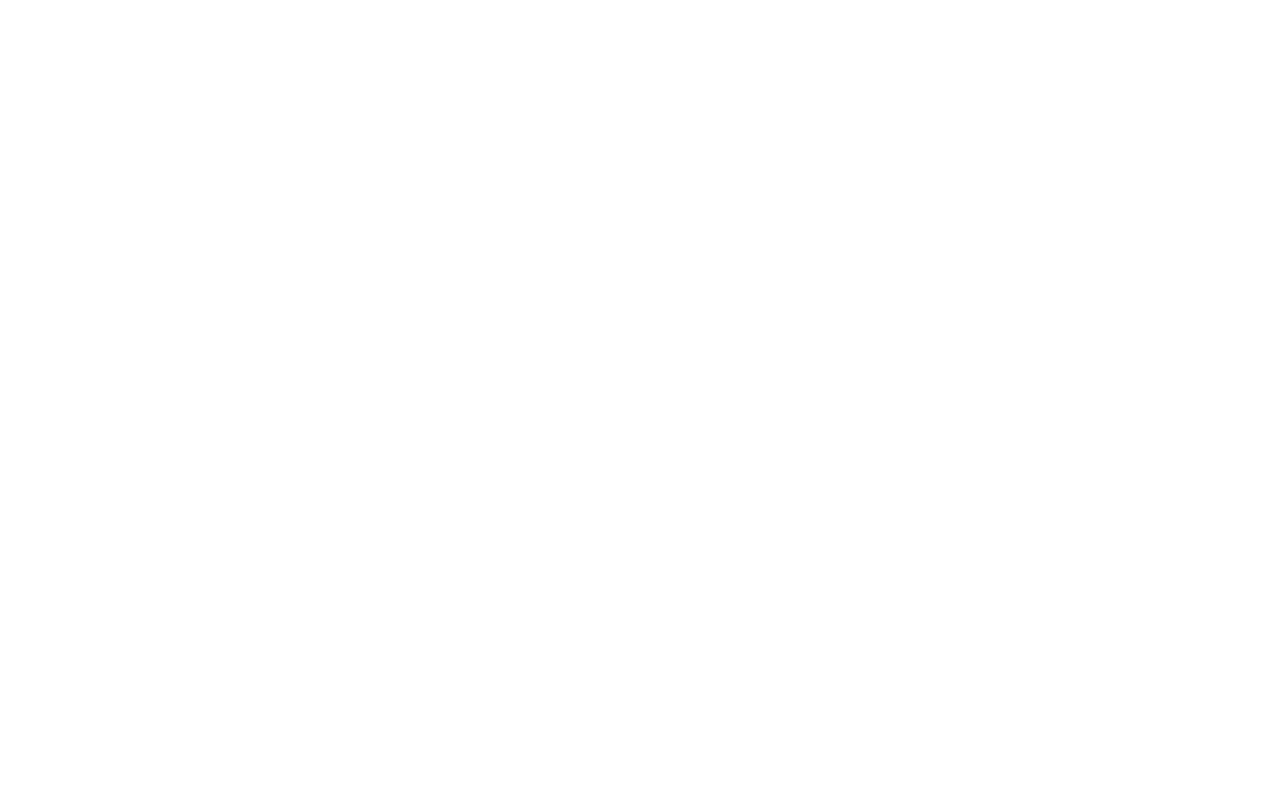
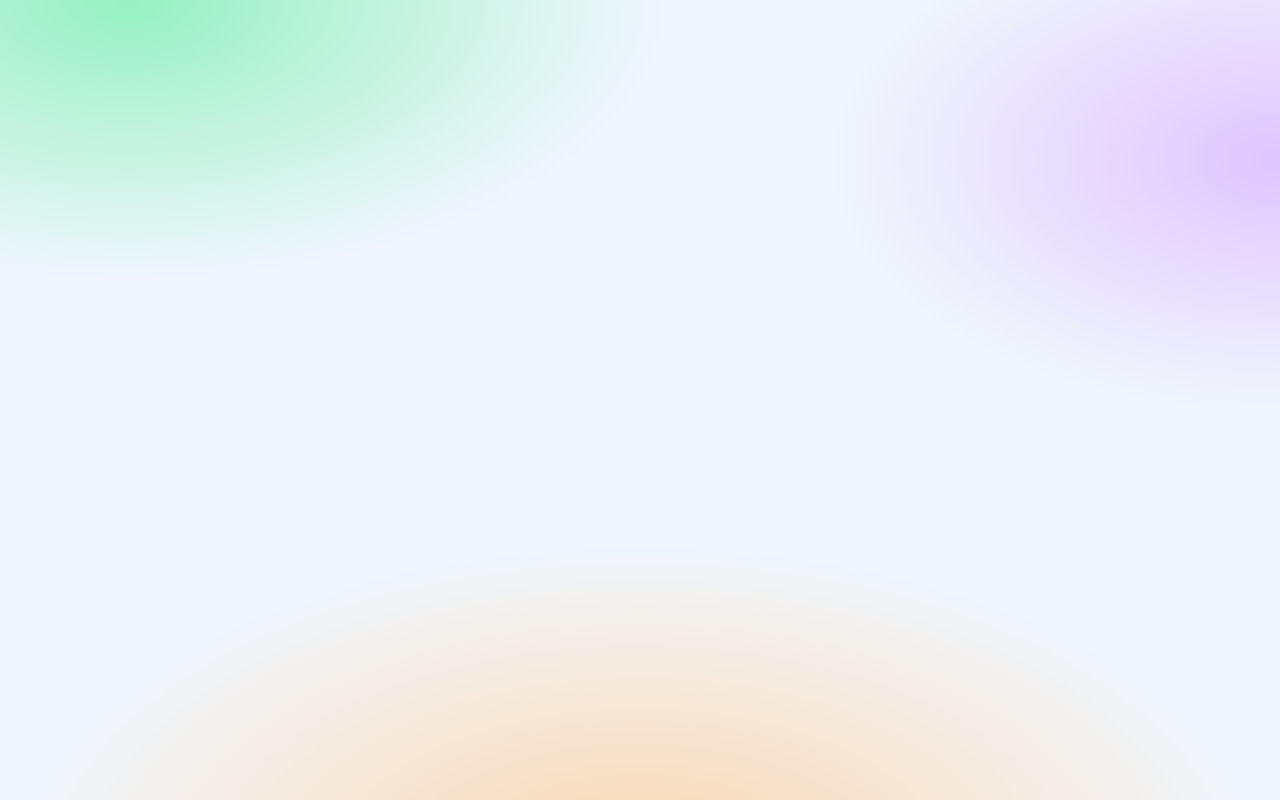
Before and after one commit to roby-dev/pica-pica-app, an Angular app: page / in a window 1280 px wide. Built offline with nearby package versions, Linux system fonts and the light colour scheme.

Commit message:
feat: add Tailwind v4 glass design tokens and pre-paint theme

```diff
--- a/odd/tasks/pica-pica-mvp.md
+++ b/odd/tasks/pica-pica-mvp.md
@@ -14,7 +14,7 @@ Spec source of truth: `docs/architecture.md` (read it fully; section 11 lists wo
 ## Tasks
 - [x] T1 WU-01 Scaffold (S1,S4) — inline — test 2/2, build OK, no zone.js
 - [x] T2 WU-02 Aliases + boundaries lint — inline — lint clean, lint:verify 7/7, test+build OK
-- [ ] T3 WU-03 Tailwind v4 + tokens
+- [x] T3 WU-03 Tailwind v4 + tokens — inline — built CSS has -webkit-backdrop-filter, data-theme dark, .app-bg
 - [ ] T4 WU-04 Shared kernel
 - [ ] T5 WU-05 shared/ui atoms A
 - [ ] T6 WU-06 shared/ui atoms B
--- a/package.json
+++ b/package.json
@@ -27,12 +27,15 @@
     "@angular/cli": "^22.2.5",
     "@angular/compiler-cli": "^22.2.0",
     "@eslint/js": "^9.39.5",
+    "@tailwindcss/postcss": "^4.3.3",
     "angular-eslint": "^22.6.0",
     "eslint": "^9.39.5",
     "eslint-import-resolver-typescript": "^4.4.5",
     "eslint-plugin-boundaries": "^7.4.0",
     "jsdom": "^30.0.0",
+    "postcss": "^8.5.32",
     "prettier": "^3.8.1",
+    "tailwindcss": "^4.3.3",
     "typescript": "~6.0.2",
     "typescript-eslint": "^8.72.1",
     "vitest": "^5.0.0"
--- a/src/app/app.ts
+++ b/src/app/app.ts
@@ -4,7 +4,7 @@ import { RouterOutlet } from '@angular/router';
 @Component({
   selector: 'pp-root',
   imports: [RouterOutlet],
-  template: '<router-outlet />',
+  template: '<div class="app-bg"></div><router-outlet />',
   changeDetection: ChangeDetectionStrategy.OnPush,
 })
 export class App {}
--- a/src/index.html
+++ b/src/index.html
@@ -4,8 +4,17 @@
     <meta charset="utf-8" />
     <title>PicaPica</title>
     <base href="/" />
-    <meta name="viewport" content="width=device-width, initial-scale=1" />
+    <meta name="viewport" content="width=device-width, initial-scale=1, viewport-fit=cover" />
+    <meta name="theme-color" content="#f4f7fb" />
     <link rel="icon" type="image/x-icon" href="favicon.ico" />
+    <script>
+      // Set the theme before first paint to avoid a light/dark flash.
+      (function () {
+        var pref = localStorage.getItem('pp-theme') || 'system';
+        var dark = pref === 'dark' || (pref === 'system' && matchMedia('(prefers-color-scheme: dark)').matches);
+        document.documentElement.setAttribute('data-theme', dark ? 'dark' : 'light');
+      })();
+    </script>
   </head>
   <body>
     <pp-root></pp-root>
--- a/src/styles.css
+++ b/src/styles.css
@@ -1 +1,110 @@
-/* You can add global styles to this file, and also import other style files */
+@import 'tailwindcss';
+@custom-variant dark (&:where([data-theme=dark], [data-theme=dark] *));
+
+@theme {
+  --font-sans: -apple-system, BlinkMacSystemFont, 'SF Pro Text', 'Inter', system-ui, sans-serif;
+  --color-accent: oklch(0.72 0.17 160);
+  --color-accent-2: oklch(0.7 0.19 300);
+  --color-danger: oklch(0.65 0.22 25);
+  --color-ink: oklch(0.22 0.02 260);
+  --color-ink-muted: oklch(0.45 0.02 260);
+  --radius-glass: 1.25rem;
+  --radius-pill: 999px;
+  --blur-glass: 20px;
+  --blur-glass-strong: 32px;
+  --shadow-glass:
+    0 8px 32px -8px rgb(15 23 42 / 0.25), inset 0 1px 0 rgb(255 255 255 / 0.45);
+}
+
+:root {
+  --glass-bg: rgb(255 255 255 / 0.55);
+  --glass-bg-strong: rgb(255 255 255 / 0.72);
+  --glass-border: rgb(255 255 255 / 0.65);
+  --glass-sat: 180%;
+  --glass-fallback: rgb(248 250 252 / 0.94);
+  --app-bg:
+    radial-gradient(60% 50% at 10% 0%, oklch(0.88 0.12 160 / 0.9), transparent 70%),
+    radial-gradient(50% 45% at 100% 20%, oklch(0.85 0.13 300 / 0.8), transparent 70%),
+    radial-gradient(70% 60% at 50% 110%, oklch(0.9 0.1 60 / 0.8), transparent 70%),
+    oklch(0.97 0.01 250);
+}
+
+[data-theme='dark'] {
+  --glass-bg: rgb(30 30 46 / 0.45);
+  --glass-bg-strong: rgb(30 30 46 / 0.65);
+  --glass-border: rgb(255 255 255 / 0.12);
+  --glass-sat: 160%;
+  --glass-fallback: rgb(24 24 36 / 0.95);
+  --app-bg:
+    radial-gradient(60% 50% at 10% 0%, oklch(0.45 0.12 160 / 0.7), transparent 70%),
+    radial-gradient(50% 45% at 100% 20%, oklch(0.4 0.15 300 / 0.7), transparent 70%),
+    oklch(0.16 0.02 270);
+}
+
+@layer components {
+  .glass,
+  .glass-strong {
+    background: var(--glass-bg);
+    border: 0.5px solid var(--glass-border);
+    border-radius: var(--radius-glass);
+    box-shadow: var(--shadow-glass);
+    -webkit-backdrop-filter: blur(var(--blur-glass)) saturate(var(--glass-sat));
+    backdrop-filter: blur(var(--blur-glass)) saturate(var(--glass-sat));
+  }
+
+  .glass-strong {
+    background: var(--glass-bg-strong);
+    -webkit-backdrop-filter: blur(var(--blur-glass-strong)) saturate(var(--glass-sat));
+    backdrop-filter: blur(var(--blur-glass-strong)) saturate(var(--glass-sat));
+  }
+
+  .app-bg {
+    position: fixed;
+    inset: 0;
+    z-index: -1;
+    background: var(--app-bg);
+  }
+}
+
+@supports not ((backdrop-filter: blur(1px)) or (-webkit-backdrop-filter: blur(1px))) {
+  .glass,
+  .glass-strong {
+    background: var(--glass-fallback);
+  }
+}
+
+@media (prefers-reduced-transparency: reduce) {
+  .glass,
+  .glass-strong {
+    background: var(--glass-fallback);
+    -webkit-backdrop-filter: none;
+    backdrop-filter: none;
+  }
+}
+
+@media (prefers-reduced-motion: reduce) {
+  *,
+  *::before,
+  *::after {
+    animation-duration: 0.01ms !important;
+    transition-duration: 0.01ms !important;
+  }
+}
+
+html {
+  color-scheme: light dark;
+  -webkit-text-size-adjust: 100%;
+}
+
+body {
+  min-height: 100dvh;
+  padding: env(safe-area-inset-top) env(safe-area-inset-right) 0 env(safe-area-inset-left);
+  -webkit-tap-highlight-color: transparent;
+  overscroll-behavior-y: none;
+  font-family: var(--font-sans);
+  color: var(--color-ink);
+}
+
+[data-theme='dark'] body {
+  color: oklch(0.95 0.01 260);
+}
```
Also changed, not shown: .postcssrc.json (added), 1 other file (tests, documents, lock files or other folders).
